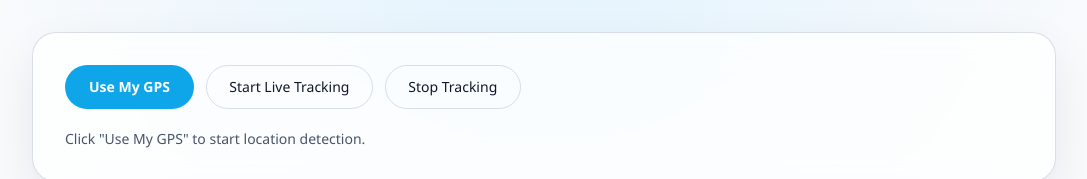
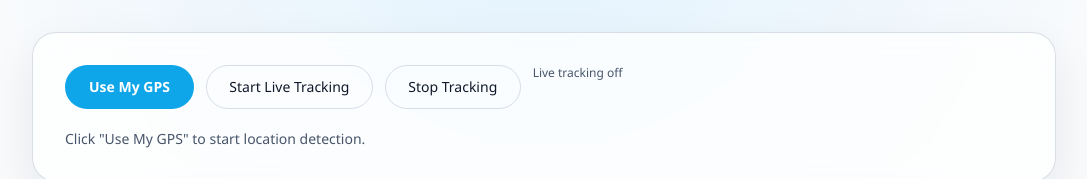
Before and after one commit to riteshhosale/travel-together-frontend, a React (Create React App) app in the folder client/: page /gps in a window 1280 px wide. Shown: the part 148-327 px from the top of the page, without its empty margins (96-1183 px from the left). Built offline with nearby package versions, Linux system fonts and the light colour scheme; no server answers.

Commit message:
Refactor project structure and ensure index.html is correctly placed

```diff
--- a/client/src/pages/GpsNavigator.jsx
+++ b/client/src/pages/GpsNavigator.jsx
@@ -8,6 +8,7 @@ function GpsNavigator() {
   const [position, setPosition] = useState(null);
   const [error, setError] = useState("");
   const [isLocating, setIsLocating] = useState(false);
+  const [isTracking, setIsTracking] = useState(false);
 
   const hasGeolocation =
     typeof navigator !== "undefined" && "geolocation" in navigator;
@@ -66,6 +67,7 @@ function GpsNavigator() {
       },
       { enableHighAccuracy: true, timeout: 20000, maximumAge: 1000 },
     );
+    setIsTracking(true);
   };
 
   const stopTracking = () => {
@@ -73,6 +75,7 @@ function GpsNavigator() {
       navigator.geolocation.clearWatch(watchIdRef.current);
       watchIdRef.current = null;
     }
+    setIsTracking(false);
   };
 
   const mapSrc = useMemo(() => {
@@ -122,12 +125,16 @@ function GpsNavigator() {
             <button
               onClick={startTracking}
               className="fg-btn-secondary text-sm"
+              disabled={isTracking}
             >
               Start Live Tracking
             </button>
             <button onClick={stopTracking} className="fg-btn-secondary text-sm">
               Stop Tracking
             </button>
+            <span className="fg-muted text-xs">
+              {isTracking ? "Live tracking on" : "Live tracking off"}
+            </span>
           </div>
 
           {error && (
```
